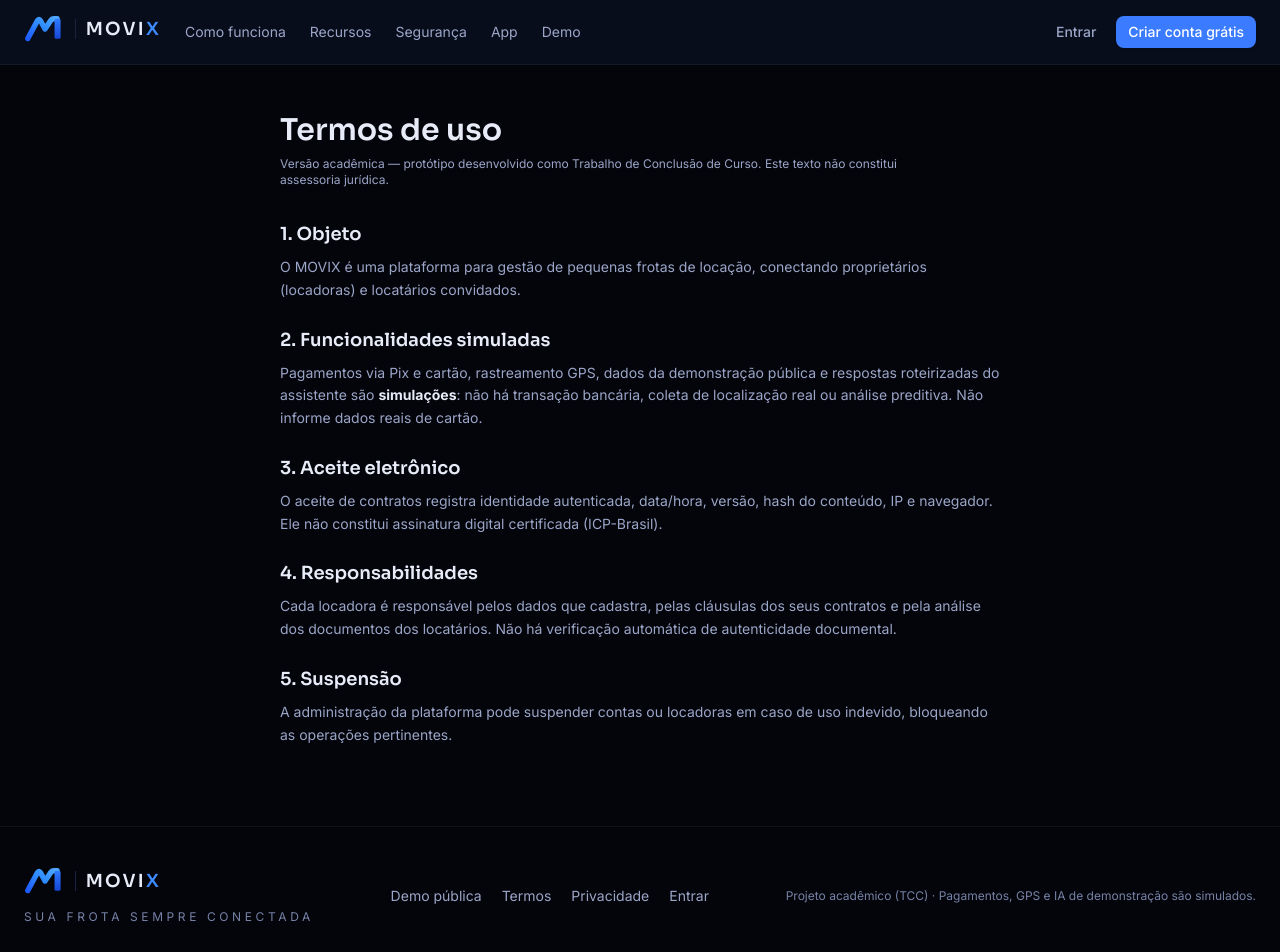
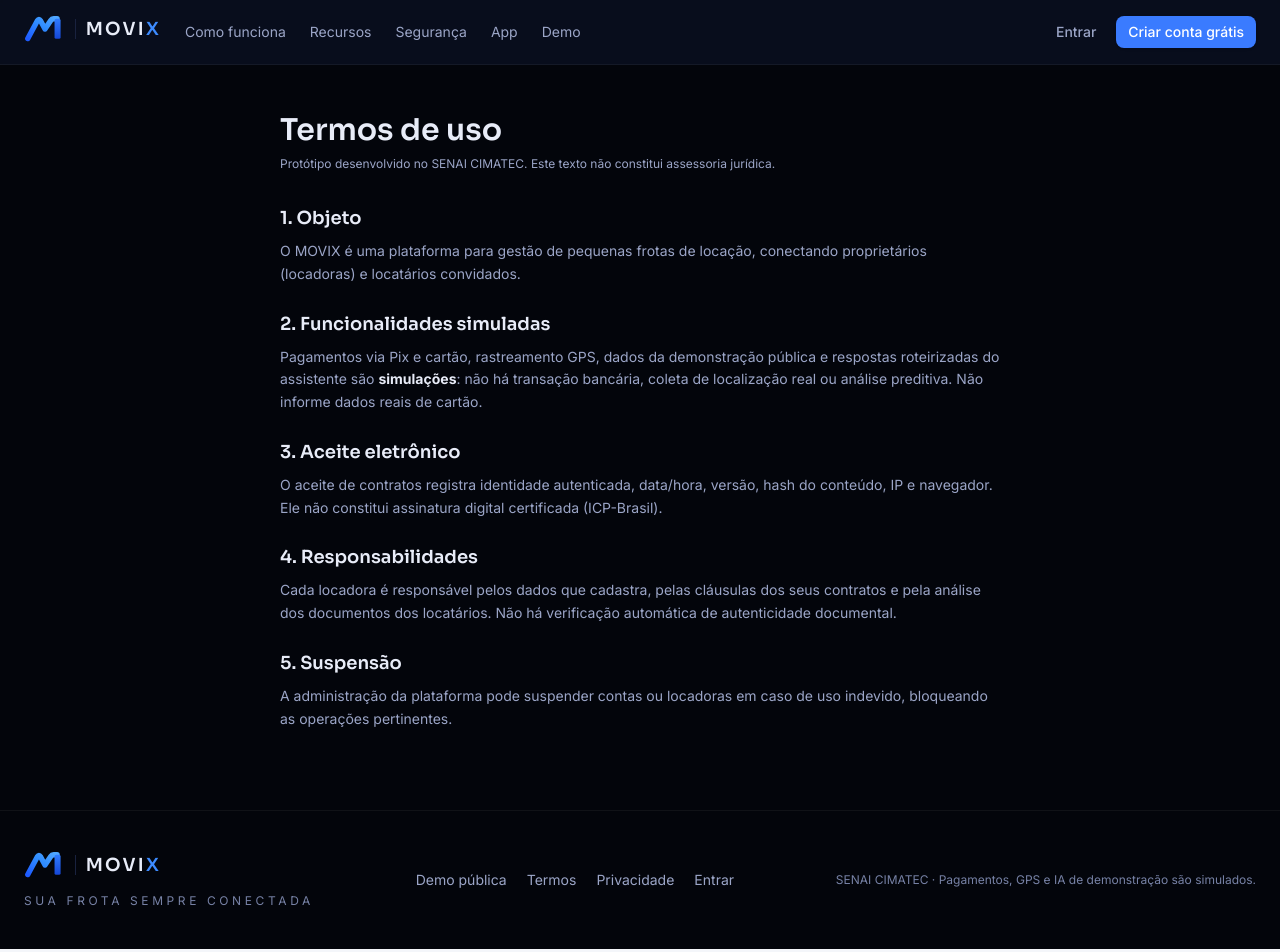
Before and after one commit to teuprates/MOVIX, a Next.js app: page /termos in a window 1280 px wide. Shown: the top 952 px of the page. Built offline with nearby package versions, Linux system fonts and the light colour scheme; no server answers.

Commit message:
Site: SENAI CIMATEC no lugar de Projeto acadêmico (TCC)

```diff
--- a/src/app/(auth)/layout.tsx
+++ b/src/app/(auth)/layout.tsx
@@ -27,7 +27,7 @@ export default function AuthLayout({ children }: LayoutProps<"/">) {
               <li className="flex gap-3"><Sparkles className="size-5 shrink-0 text-cyan" aria-hidden /> Vistorias com fotos, manutenção, alertas e insights.</li>
             </ul>
           </div>
-          <p className="relative text-xs text-subtle">© {new Date().getFullYear()} MOVIX · Projeto acadêmico (TCC)</p>
+          <p className="relative text-xs text-subtle">© {new Date().getFullYear()} MOVIX · SENAI CIMATEC</p>
         </aside>
         <main id="conteudo" className="flex flex-col px-4 pb-safe-8 pt-safe-8 sm:px-8">
           <Link href="/" className="mb-8 w-fit lg:hidden">
--- a/src/app/(marketing)/layout.tsx
+++ b/src/app/(marketing)/layout.tsx
@@ -35,7 +35,7 @@ export default function MarketingLayout({ children }: LayoutProps<"/">) {
             <Link href="/privacidade" className="hover:text-fg">Privacidade</Link>
             <Link href="/entrar" className="hover:text-fg">Entrar</Link>
           </nav>
-          <p className="text-xs text-subtle">Projeto acadêmico (TCC) · Pagamentos, GPS e IA de demonstração são simulados.</p>
+          <p className="text-xs text-subtle">SENAI CIMATEC · Pagamentos, GPS e IA de demonstração são simulados.</p>
         </div>
       </footer>
     </div>
--- a/src/app/(marketing)/privacidade/page.tsx
+++ b/src/app/(marketing)/privacidade/page.tsx
@@ -4,7 +4,7 @@ export default function PrivacyPage() {
   return (
     <article className="mx-auto max-w-3xl px-4 pb-20 pt-safe-28 text-sm leading-relaxed text-muted sm:px-6">
       <h1 className="font-display text-3xl font-semibold text-fg">Política de privacidade</h1>
-      <p className="mt-2 text-xs">Orientações alinhadas à LGPD (Lei 13.709/2018) para um protótipo acadêmico. Não representa certificação de conformidade jurídica.</p>
+      <p className="mt-2 text-xs">Orientações alinhadas à LGPD (Lei 13.709/2018) para um protótipo desenvolvido no SENAI CIMATEC. Não representa certificação de conformidade jurídica.</p>
       <h2 className="mt-8 font-display text-lg font-semibold text-fg">Dados tratados</h2>
       <p className="mt-2">Proprietários: nome, e-mail e dados cadastrais da locadora. Locatários: nome, CPF, nascimento, contatos, endereço, CNH, contato de emergência, foto da CNH e comprovante de residência — exigidos para a análise de locação.</p>
       <h2 className="mt-6 font-display text-lg font-semibold text-fg">Finalidade e minimização</h2>
--- a/src/app/(marketing)/termos/page.tsx
+++ b/src/app/(marketing)/termos/page.tsx
@@ -4,7 +4,7 @@ export default function TermsPage() {
   return (
     <article className="mx-auto max-w-3xl px-4 pb-20 pt-safe-28 text-sm leading-relaxed text-muted sm:px-6">
       <h1 className="font-display text-3xl font-semibold text-fg">Termos de uso</h1>
-      <p className="mt-2 text-xs">Versão acadêmica — protótipo desenvolvido como Trabalho de Conclusão de Curso. Este texto não constitui assessoria jurídica.</p>
+      <p className="mt-2 text-xs">Protótipo desenvolvido no SENAI CIMATEC. Este texto não constitui assessoria jurídica.</p>
       <h2 className="mt-8 font-display text-lg font-semibold text-fg">1. Objeto</h2>
       <p className="mt-2">O MOVIX é uma plataforma para gestão de pequenas frotas de locação, conectando proprietários (locadoras) e locatários convidados.</p>
       <h2 className="mt-6 font-display text-lg font-semibold text-fg">2. Funcionalidades simuladas</h2>
```
